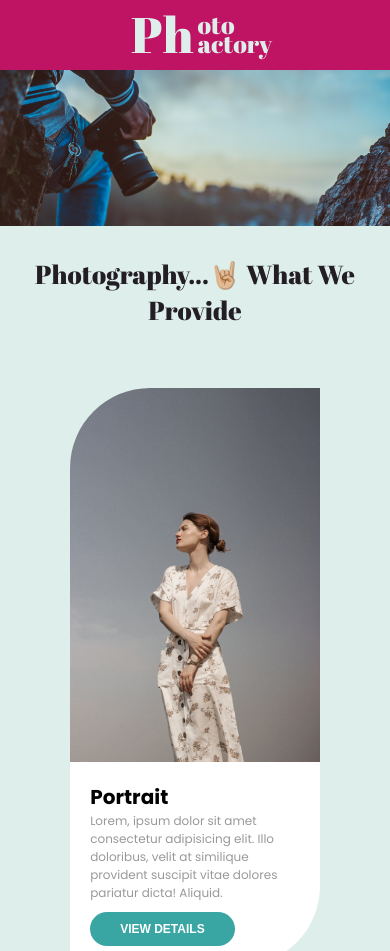
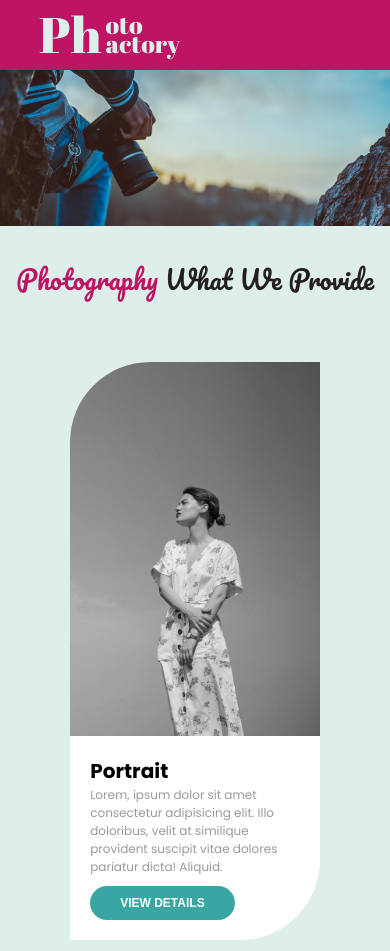
Before and after one commit to devrakeshvsv/lu_fswd_project_1, a plain HTML site: page index.html in a window 390 px wide. Shown: the top 951 px of the page. Drawn offline with Linux system fonts and the light colour scheme.

Commit message:
Card Animation Added

```diff
--- a/index.css
+++ b/index.css
@@ -20,6 +20,7 @@ body {
 	--retro: #deeeea;
 	--space: #bf1363;
 	--font-special: "Abril Fatface", cursive;
+	--font-cursive: "Pacifico", cursive;
 }
 
 /* Header */
@@ -35,6 +36,12 @@ body {
 	margin-left: 10%;
 	font-family: var(--font-special);
 	font-size: 50px;
+	transition: 0.5s;
+	user-select: none;
+}
+
+.logo:hover {
+	transform: scale(1.1);
 }
 
 .logo > div {
@@ -66,11 +73,15 @@ body {
 }
 
 .services > h1 {
-	font-family: var(--font-special);
+	font-family: var(--font-cursive);
 	color: var(--black);
 	text-align: center;
 	font-size: 40px;
 	font-weight: 400;
+}
+
+.services > h1 > span {
+	color: var(--space);
 }
 
 .container {
@@ -93,6 +104,12 @@ body {
 .service-img {
 	border-top-left-radius: 80px;
 	width: 100%;
+	filter: grayscale();
+	transition: 0.5s;
+}
+
+.service:hover > .service-img {
+	filter: grayscale(0);
 }
 
 .service-img > img {
@@ -102,6 +119,7 @@ body {
 
 .service-details {
 	padding: 20px;
+	border-bottom-right-radius: 80px;
 }
 
 .service-details > h1 {
@@ -133,7 +151,7 @@ body {
 }
 
 .about > h1 {
-	font-family: var(--font-special);
+	font-family: var(--font-cursive);
 	color: #fff;
 	text-align: center;
 	font-size: 40px;
@@ -163,13 +181,8 @@ body {
 }
 
 @media all and (max-width: 500px) {
-	/* Header */
-	.header > div {
-		width: 160px;
-		margin: 0 auto;
-	}
+	/* Services */
 
-	/* Services */
 	.services {
 		padding: 30px 0;
 	}
--- a/index.html
+++ b/index.html
@@ -1,20 +1,19 @@
 <!DOCTYPE html>
 <html lang="en">
 	<head>
-		<title>CSS Project</title>
 		<meta name="viewport" content="width=device-width, initial-scale=1.0" />
+		<title>Photo Phactory</title>
 		<link rel="stylesheet" href="./index.css" />
 	</head>
 	<body>
 		<!-- Header -->
 		<div class="header">
-			<div>
-				<div class="logo">
-					Ph
-					<div>
-						<p>oto</p>
-						<p class="second-child">actory</p>
-					</div>
+			<!-- <div class="logo">Photo Phactory</div> -->
+			<div class="logo">
+				Ph
+				<div>
+					<p>oto</p>
+					<p class="second-child">actory</p>
 				</div>
 			</div>
 		</div>
@@ -26,7 +25,7 @@
 
 		<!-- Services -->
 		<div class="services">
-			<h1>Photography...🤘🏼 What We Provide</h1>
+			<h1><span>Photography</span> What We Provide</h1>
 			<div class="container">
 				<div class="service">
 					<div class="service-img">
@@ -103,7 +102,7 @@
 
 		<!-- About -->
 		<div class="about">
-			<h1>Who Are We 🤵🏻</h1>
+			<h1>Who Are We</h1>
 			<div class="container">
 				<p>Lorem ipsum dolor sit amet consectetur adipisicing elit. Iure dolore magnam quasi ipsa unde eaque voluptatibus quis impedit labore! Dolor tempora expedita, corrupti cum iure culpa, nemo fugiat voluptatum, suscipit omnis eius in ipsam facere qui provident! Illo iste repellat voluptatibus quaerat sunt modi aliquid animi ipsam fuga mollitia voluptatum ea aspernatur praesentium doloremque dolores explicabo repellendus omnis enim maxime, eaque culpa sequi ducimus. Architecto qui, eaque pariatur vero doloremque mollitia quos numquam necessitatibus, neque, modi optio accusamus error perferendis quam asperiores. Minima accusantium fugit voluptas ex itaque modi vero, quo debitis enim id reprehenderit, in unde, autem voluptate eos!</p>
 				<p class="footer-text">Made With 💙 by <span>Rakesh Vishwakarma</span></p>
```
